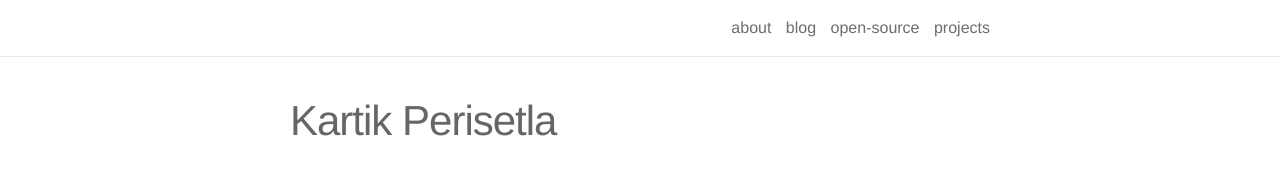
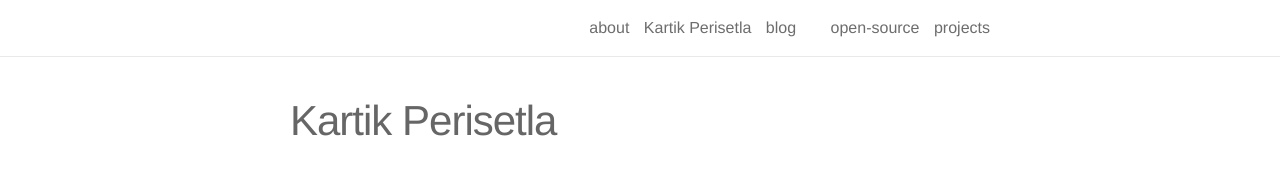
Before and after one commit to kartikperisetla/kartikperisetla.github.io, a Jekyll site: the page built from _pages/about.md, in a window 1280 px wide. Shown: the top 185 px of the page. Built offline with Jekyll 4.4.1, drawn with Linux system fonts in a browser that asks for light colours; nearby versions of some CDN libraries.

Commit message:
updating header links

```diff
--- a/_includes/header.html
+++ b/_includes/header.html
@@ -30,8 +30,10 @@
 
         <!-- Pages -->
         {% for page in site.pages %}
-          {% if page.title and page.url != "/" %}
+          {% if page.title and page.url != "/" and page.title != "blog" %}
             <a class="page-link" href="{{ page.url | prepend: site.baseurl | prepend: site.url }}">{{ page.title }}</a>
+          {% else %}
+          <a class="page-link" href="https://kartik-perisetla.medium.com/">{{ page.title }}</a>
           {% endif %}
         {% endfor %}
 
```
